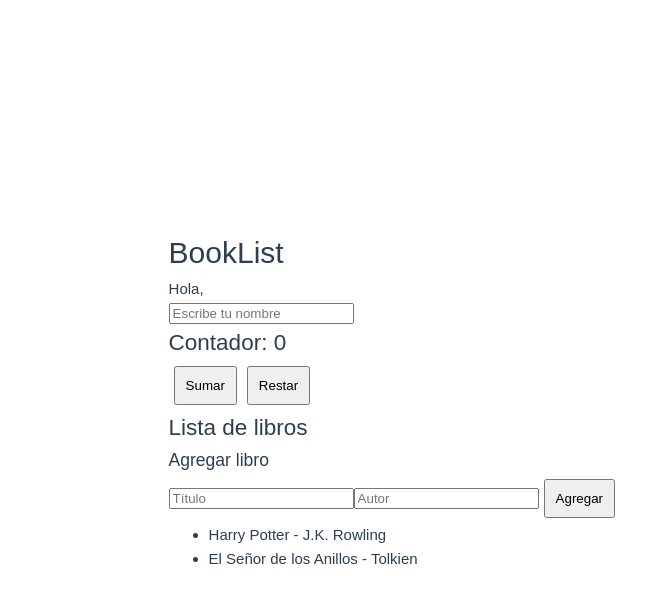
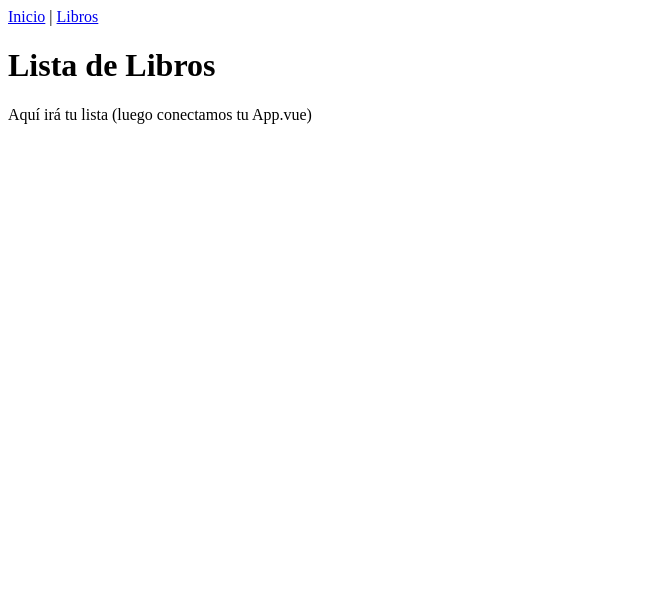
Before and after one commit to Ceoniz01/editorial-nova, a Vue app in the folder booklist/: page /libros in a window 1280 px wide. Shown: the top 602 px of the page, without its empty margins (0-670 px from the left). Built offline with nearby package versions, Linux system fonts and the light colour scheme.

Commit message:
se agregan pestañas al menú, la página aún no se encuentra funcional

```diff
--- a/booklist/package.json
+++ b/booklist/package.json
@@ -9,7 +9,8 @@
     "preview": "vite preview"
   },
   "dependencies": {
-    "vue": "^3.5.31"
+    "vue": "^3.5.31",
+    "vue-router": "^5.0.4"
   },
   "devDependencies": {
     "@vitejs/plugin-vue": "^6.0.5",
--- a/booklist/src/App.vue
+++ b/booklist/src/App.vue
@@ -1,41 +1,13 @@
 <template>
-  <div class="container">
-    <!-- título -->
-    <h1>BookList</h1>
+  <div>
+    <!-- menú simple -->
+    <nav>
+      <router-link to="/">Inicio</router-link> |
+      <router-link to="/libros">Libros</router-link>
+    </nav>
 
-    <!-- nombre -->
-    <p>Hola, {{ nombre }}</p>
-    <input v-model="nombre" placeholder="Escribe tu nombre" />
-
-    <!-- contador -->
-    <h2>Contador: {{ contador }}</h2>
-    <button @click="sumar">Sumar</button>
-    <button @click="restar">Restar</button>
-
-    <!-- lista de libros -->
-    <h2>Lista de libros</h2>
-
-    <!-- formulario -->
-    <h3>Agregar libro</h3>
-
-    <!-- input título -->
-    <input v-model="nuevoTitulo" placeholder="Título" />
-
-    <!-- input autor -->
-    <input v-model="nuevoAutor" placeholder="Autor" />
-
-    <!-- botón agregar -->
-    <button @click="agregarLibro">Agregar</button>
-
-    <!-- mensaje si no hay libros -->
-    <p v-if="libros.length === 0">No hay libros disponibles</p>
-
-    <!-- listado -->
-    <ul>
-      <li v-for="(libro, index) in libros" :key="index">
-        {{ libro.titulo }} - {{ libro.autor }}
-      </li>
-    </ul>
+    <!-- aquí se cargan las vistas -->
+    <router-view />
   </div>
 </template>
 
@@ -50,12 +22,6 @@ export default {
 
       // contador
       contador: 0,
-
-      // lista de libros
-      libros: [
-        { titulo: "Harry Potter", autor: "J.K. Rowling" },
-        { titulo: "El Señor de los Anillos", autor: "Tolkien" },
-      ],
 
       // nuevo libro
       nuevoTitulo: "",
@@ -86,7 +52,12 @@ export default {
         this.nuevoAutor = "";
       }
     },
-  },
+
+    // eliminar libro
+    eliminarLibro(index) {
+      this.libros.splice(index, 1);
+    }
+  }
 };
 </script>
 
--- a/booklist/src/main.js
+++ b/booklist/src/main.js
@@ -1,6 +1,8 @@
-import './assets/main.css'
-
 import { createApp } from 'vue'
 import App from './App.vue'
 
-createApp(App).mount('#app')
+import router from './router'
+
+createApp(App)
+  .use(router)
+  .mount('#app')
--- /dev/null
+++ b/booklist/src/router/index.js
@@ -0,0 +1,18 @@
+import { createRouter, createWebHistory } from 'vue-router'
+
+import InicioView from '../views/InicioView.vue'
+import ListaLibros from '../views/ListaLibros.vue'
+import DetalleLibro from '../views/DetalleLibro.vue'
+
+const routes = [
+  { path: '/', component: InicioView },
+  { path: '/libros', component: ListaLibros },
+  { path: '/libros/:id', component: DetalleLibro, props: true }
+]
+
+const router = createRouter({
+  history: createWebHistory(),
+  routes
+})
+
+export default router
--- /dev/null
+++ b/booklist/src/views/DetalleLibro.vue
@@ -0,0 +1,7 @@
+<template>
+  <div>
+    <h1>Detalle del Libro</h1>
+
+    <p>ID del libro: {{ $route.params.id }}</p>
+  </div>
+</template>
--- /dev/null
+++ b/booklist/src/views/InicioView.vue
@@ -0,0 +1,6 @@
+<template>
+  <div>
+    <h1>Inicio</h1>
+    <p>Bienvenido a BookList SPA</p>
+  </div>
+</template>
--- /dev/null
+++ b/booklist/src/views/ListaLibros.vue
@@ -0,0 +1,13 @@
+<template>
+  <div>
+    <h1>Lista de Libros</h1>
+
+    <p>Aquí irá tu lista (luego conectamos tu App.vue)</p>
+  </div>
+</template>
+
+// lista de libros
+libros: [
+  { titulo: "Harry Potter", autor: "J.K. Rowling" },
+  { titulo: "El Señor de los Anillos", autor: "Tolkien" },
+],
```
Also changed, not shown: 1 other file (tests, documents, lock files or other folders).
